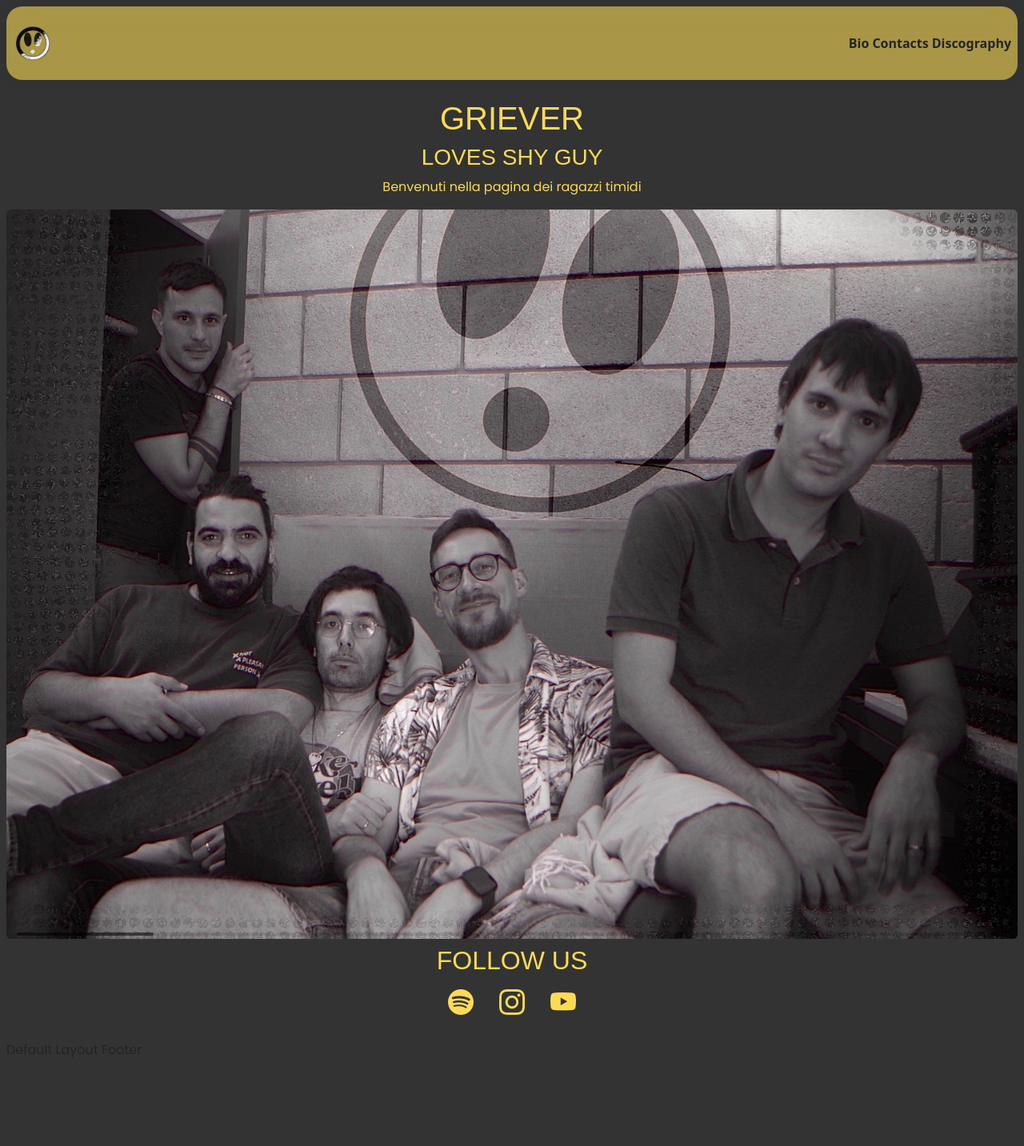
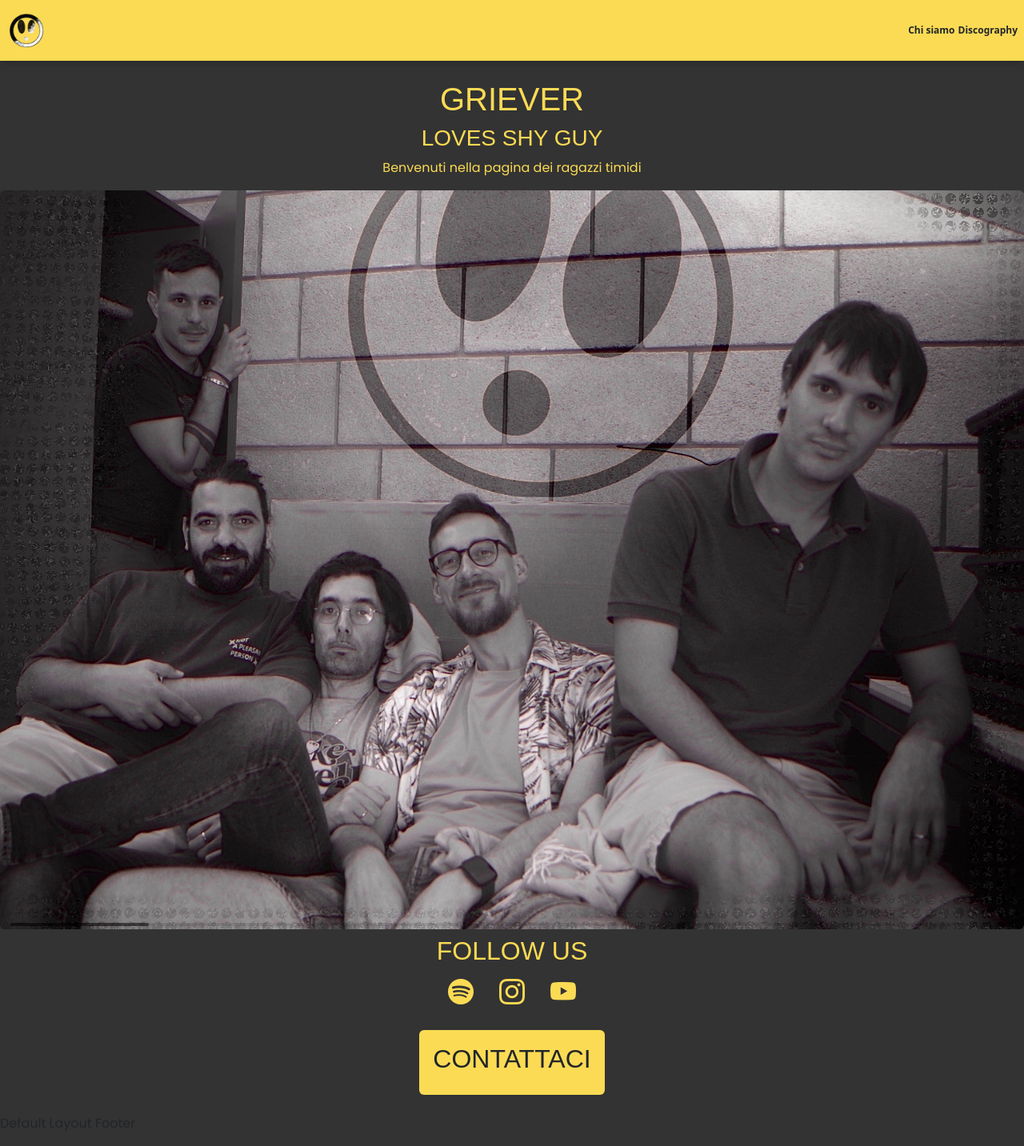
Before and after one commit to mattiacoli/Griever_webapp, a React (Vite) app: page / in a window 1280 px wide. Shown: the whole page at 80% size. Before the commit the page ends 1349 px from the top, so only its background shows below. Built offline with nearby package versions, Linux system fonts and the light colour scheme; a web font is replaced by a local one.

Commit message:
Update Header links and add contact section to Homepage

```diff
--- a/src/components/Header.jsx
+++ b/src/components/Header.jsx
@@ -10,10 +10,7 @@ export default function Header() {
 
         <div className="utils d-flex gap-1">
           <Link to="/bio" className="utils_link">
-            Bio
-          </Link>
-          <Link to="/contact_us" className="utils_link">
-            Contacts
+            Chi siamo
           </Link>
           <Link to="/discography" className="utils_link">
             Discography
--- a/src/index.css
+++ b/src/index.css
@@ -20,7 +20,6 @@ img {
 
 body {
   background-color: var(--dark-color);
-  padding: .5rem;
 }
 
 
@@ -37,15 +36,13 @@ p {
 
 /* #region header */
 header {
-  padding: 0.5rem;
-  /* border: #333 solid 1px; */
-  background-color: #fbdc5496;
-  border-radius: 20px;
+  padding: 0 0.5rem;
+  background-color: var(--primary-color);
   position: sticky;
   top: 0;
   z-index: 1000;
   width: 100%;
-  box-shadow: #333 0px 0px 10px 0px;
+  box-shadow: #222220 0px 0px 10px 0px;
   backdrop-filter: blur(18px);
 
 
@@ -53,6 +50,7 @@ header {
     color: var(--text-color);
     text-decoration: none;
     font-weight: 600;
+    font-size: .75rem;
   }
 }
 
@@ -71,6 +69,18 @@ main {
 
   .slider {
     width: 100%;
+  }
+
+  .contact {
+    .btn {
+      background-color: var(--primary-color);
+
+      &:hover {
+        background-color: var(--dark-color);
+      }
+    }
+
+
   }
 }
 
--- a/src/pages/Homepage.jsx
+++ b/src/pages/Homepage.jsx
@@ -1,4 +1,5 @@
 import Slider from "../components/Slider";
+import { Link } from "react-router-dom";
 import "bootstrap-icons/font/bootstrap-icons.css";
 
 export default function Homepage() {
@@ -29,6 +30,12 @@ export default function Homepage() {
           </a>
         </div>
       </section >
+
+      <section className="contact text-center my-4">
+        <Link to="/contact_us" className="btn p-3">
+          <h2>CONTATTACI</h2>
+        </Link>
+      </section>
     </div >
   );
 }
```
